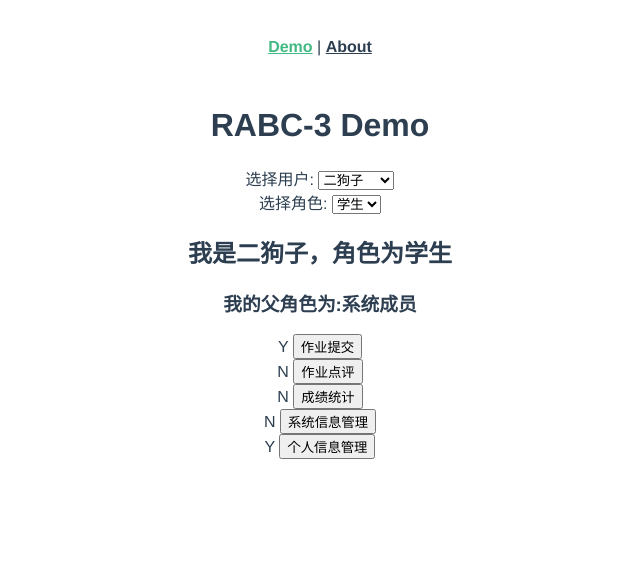
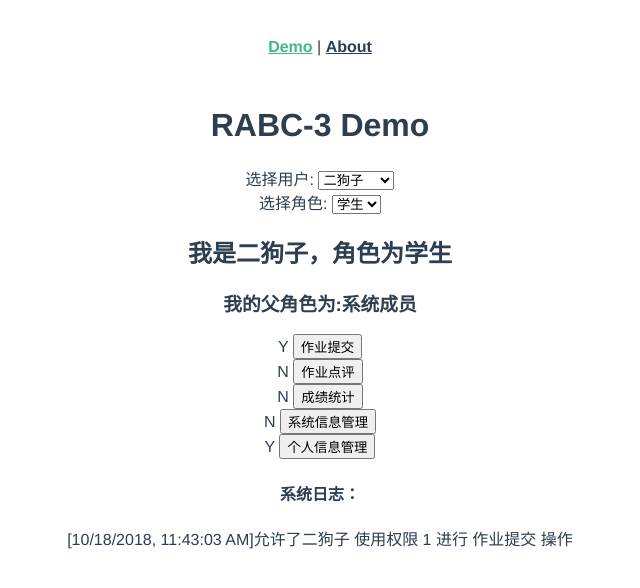
Before and after one commit to TayYim/HomeworkMS, a Vue app in the folder homework-ms-fe/: page /#/ in a window 1280 px wide. Both pictures are taken after a click on the button "作业提交". Shown: the top 588 px of the page, without its empty margins (320-960 px from the left). Built offline with nearby package versions, Linux system fonts and the light colour scheme.

Commit message:
add InfoBoard component

```diff
--- a/homework-ms-fe/src/components/FunctionButton.vue
+++ b/homework-ms-fe/src/components/FunctionButton.vue
@@ -20,11 +20,11 @@ export default {
       if (this.isAuthorized) {
         // 有权限，通过
         alert(this.user.name + "拥有权限，可以操作");
-        this.generateLog(true)
+        this.generateLog(true);
       } else {
         // 无权限，拒绝
         alert(this.user.name + "无权限进行此操作");
-        this.generateLog(false)
+        this.generateLog(false);
       }
     },
     generateLog(isAuthorized) {
@@ -43,7 +43,7 @@ export default {
         log = "[" + currTime + "]拒绝了" + log;
       }
 
-      console.log(log);
+      this.$store.commit("addLog", log);
     }
   },
   computed: {
--- /dev/null
+++ b/homework-ms-fe/src/components/InfoBoard.vue
@@ -0,0 +1,20 @@
+<template>
+    <div>
+        <p v-for="log in logs" :key="log.id">
+            {{ log }}
+        </p>
+    </div>
+</template>
+
+<script>
+import { mapState } from "vuex";
+export default {
+  name: "InfoBoard",
+  computed: {
+    ...mapState(["logs"])
+  }
+};
+</script>
+
+<style scoped>
+</style>
--- a/homework-ms-fe/src/store.js
+++ b/homework-ms-fe/src/store.js
@@ -14,7 +14,8 @@ export default new Vuex.Store({
       PIDs: [],
       roleNames: [],
       activatedRoleNo: 0
-    }
+    },
+    logs: []
   },
   mutations: {
     /**
@@ -66,7 +67,7 @@ export default new Vuex.Store({
       currUser.PIDs = [];
 
       // 递归加入父角色的权限
-      while (rid !== "null" && typeof(rid) !== "undefined") {
+      while (rid !== "null" && typeof rid !== "undefined") {
         // console.log(rid); //debug
         // 加入该角色的权限
         currUser.PIDs.push(
@@ -76,6 +77,10 @@ export default new Vuex.Store({
         rid = state.RBAC.Role.filter(v => v.RID === rid).map(v => v.PRID)[0];
       }
       // console.log(currUser.PIDs); //debug
+    },
+
+    addLog(state, newLog) {
+      state.logs.push(newLog);
     }
   },
   actions: {},
--- a/homework-ms-fe/src/views/Home.vue
+++ b/homework-ms-fe/src/views/Home.vue
@@ -26,17 +26,23 @@
       <function-button button-name="系统信息管理" p-i-d-required="4"></function-button>
       <function-button button-name="个人信息管理" p-i-d-required="5"></function-button>
     </div>
+    <div class="info-board">
+      <h4>系统日志：</h4>
+      <info-board></info-board>
+    </div>
   </div>
 </template>
 
 <script>
 import { mapState } from "vuex";
 import FunctionButton from "@/components/FunctionButton.vue";
+import InfoBoard from "@/components/InfoBoard.vue";
 
 export default {
   name: "home",
   components: {
-    FunctionButton
+    FunctionButton,
+    InfoBoard
   },
   mounted() {
     // 设置初始默认用户
```
